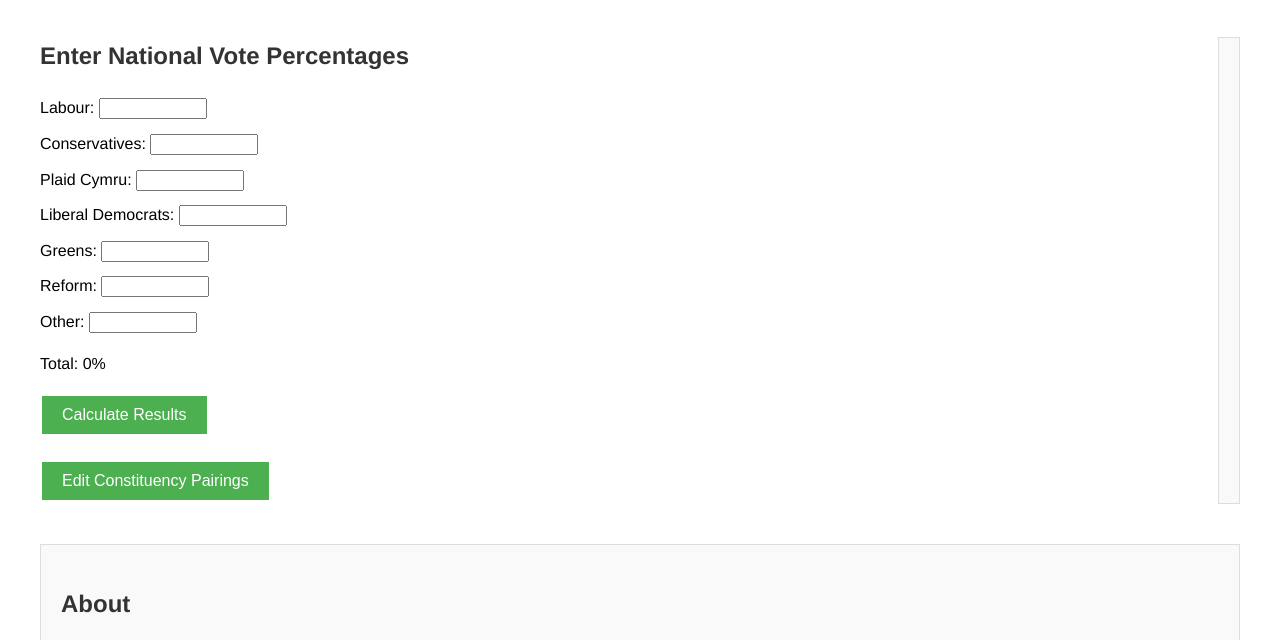
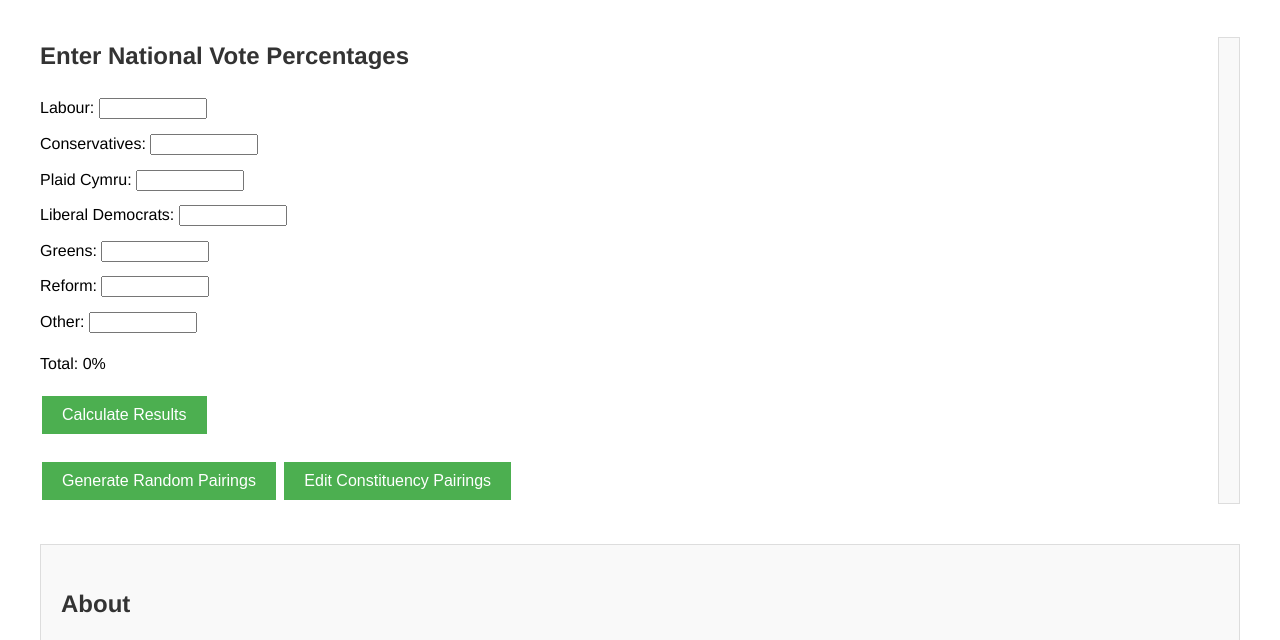
Before and after one commit to jaclarner/senedd_simulator, a plain HTML site: page index.html in a window 1280 px wide. Shown: the part 147-787 px from the top of the page. Drawn offline with Linux system fonts and the light colour scheme.

Commit message:
index.html

```diff
--- a/index.html
+++ b/index.html
@@ -33,6 +33,7 @@
                 <p id="totalPercentage">Total: 0%</p>
                 <button type="submit">Calculate Results</button>
             </form>
+            <button id="randomPairings">Generate Random Pairings</button>
             <button id="openPairingModal">Edit Constituency Pairings</button>
         </div>
         <div id="results">
```
